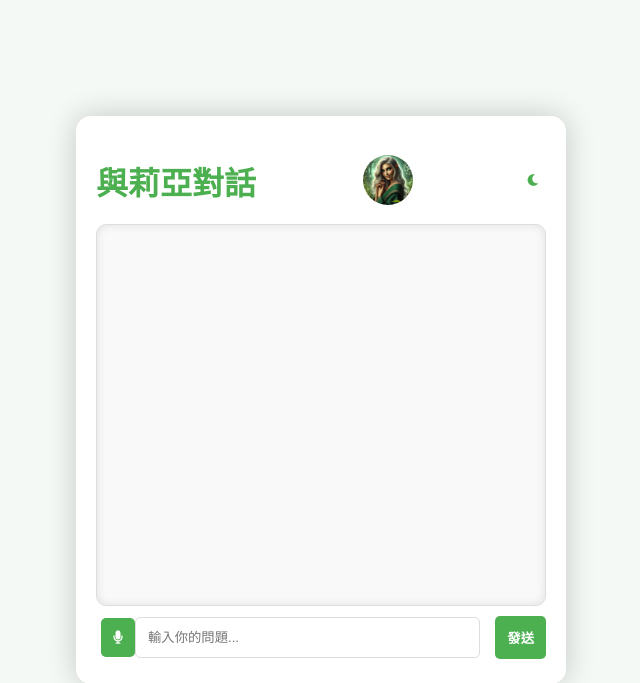
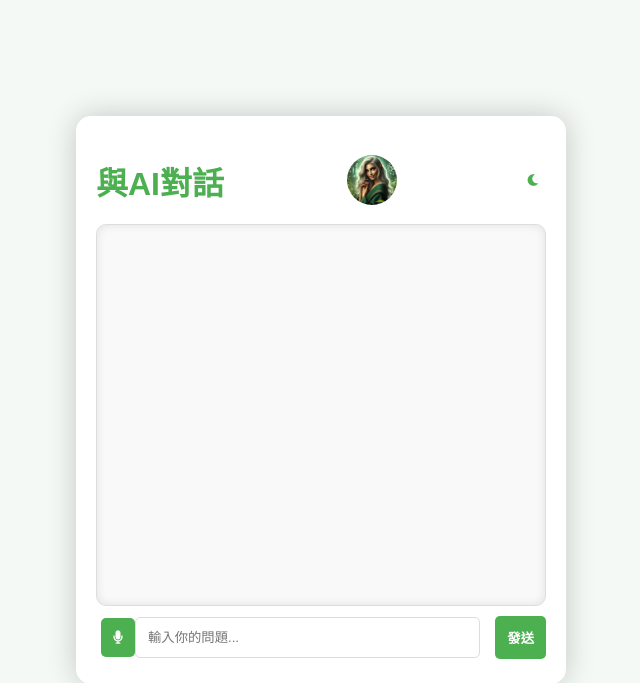
Before and after one commit to Oinktech2024/Techie-AI, a Flask app: page / in a window 1280 px wide. Shown: the top 683 px of the page, without its empty margins (319-959 px from the left). Run offline with Flask 3, Linux system fonts and the light colour scheme.

Commit message:
Update index.html

```diff
--- a/templates/index.html
+++ b/templates/index.html
@@ -4,7 +4,7 @@
     <meta charset="UTF-8">
     <meta http-equiv="X-UA-Compatible" content="IE=edge">
     <meta name="viewport" content="width=device-width, initial-scale=1.0">
-    <title>與莉亞對話</title>
+    <title>與AI對話</title>
     <link rel="stylesheet" href="/static/styles.css">
     <link rel="icon" href="/favicon.ico" type="image/x-icon"> <!-- 引入網站圖標 -->
     <link rel="stylesheet" href="https://cdnjs.cloudflare.com/ajax/libs/font-awesome/6.0.0-beta3/css/all.min.css"> <!-- Font Awesome Icons -->
@@ -12,7 +12,7 @@
 <body>
     <div class="chat-container">
         <div class="header">
-            <h1>與莉亞對話</h1>
+            <h1>與AI對話</h1>
             <img src="/static/liya.jpg" alt="Liya" class="liya-image">
             <button id="theme-toggle" class="theme-btn" title="切換主題">
                 <i class="fas fa-moon"></i>
```
